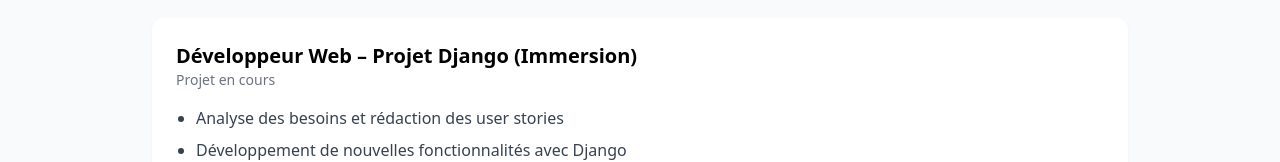
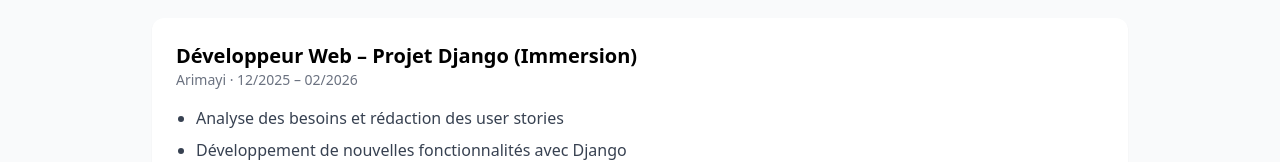
Before and after one commit to medkaad/portofolio, a React (Vite) app: page /experience in a window 1280 px wide. Shown: the part 146-308 px from the top of the page. Built offline with nearby package versions, Linux system fonts and the light colour scheme.

Commit message:
Add date

```diff
--- a/src/components/Experience.jsx
+++ b/src/components/Experience.jsx
@@ -23,7 +23,7 @@ function Experience() {
             Développeur Web – Projet Django (Immersion)
           </h3>
           <p className="text-sm text-gray-500 mb-4">
-            Projet en cours
+            Arimayi · 12/2025 – 02/2026
           </p>
 
           <ul className="list-disc pl-5 text-gray-700 space-y-2">
```
